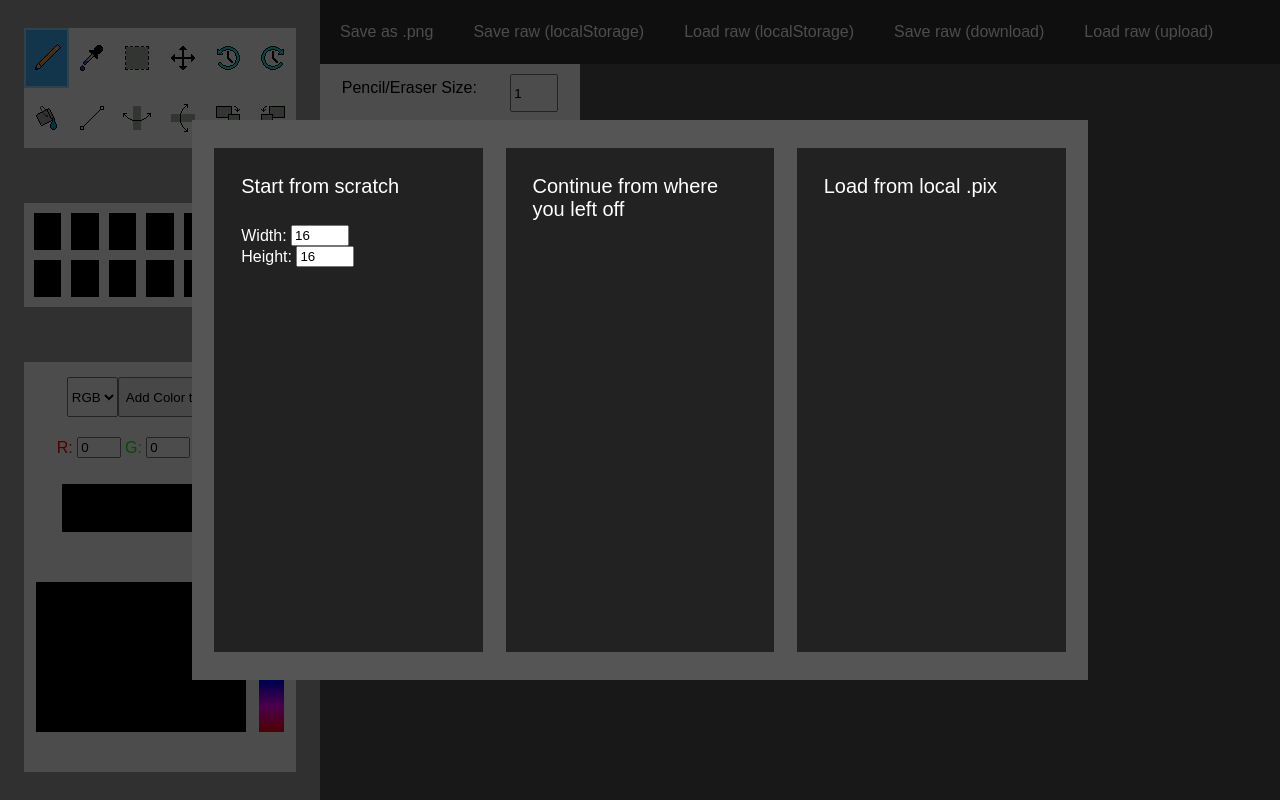
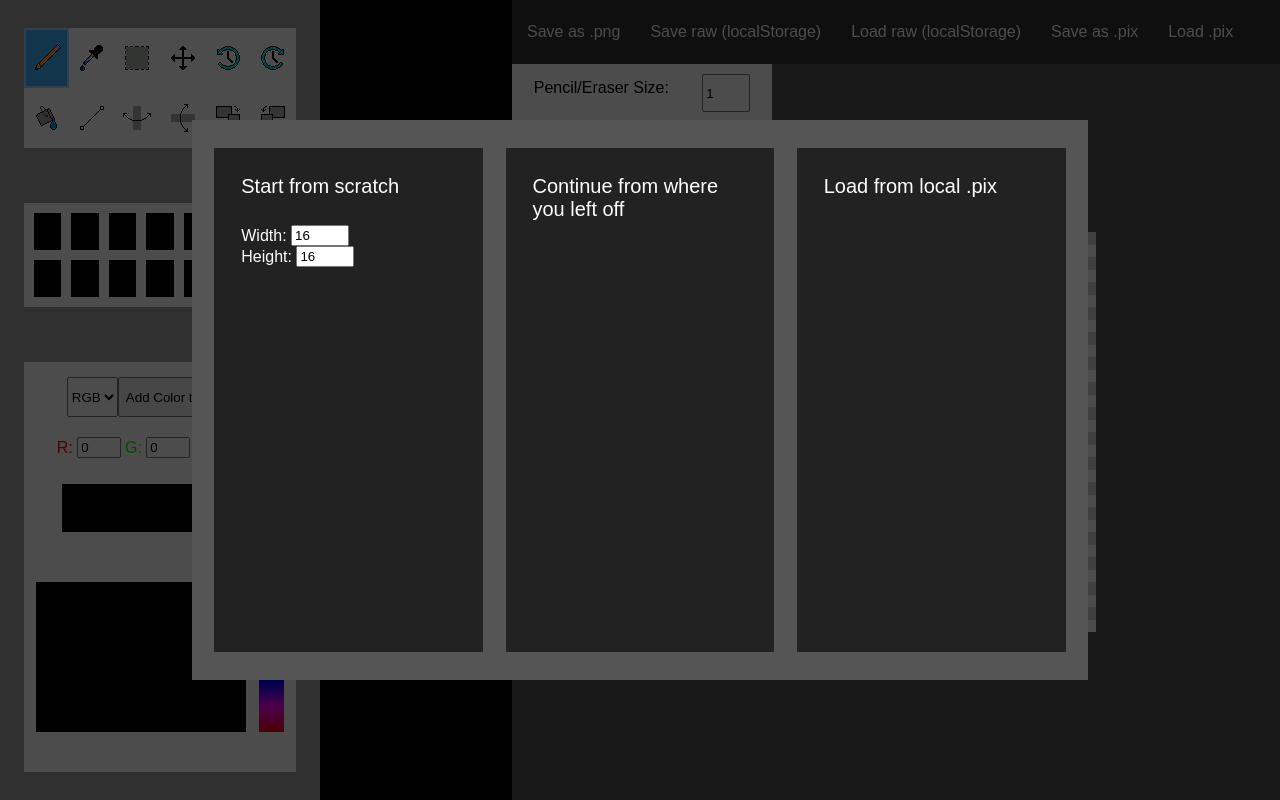
Before and after one commit to weiseng18/pixelart, a plain HTML site: page index.html in a window 1280 px wide. Drawn offline with Linux system fonts and the light colour scheme.

Commit message:
[feature prep] add #frameArea and adjusted relevant CSS to allow #frameArea to be displayed properly

```diff
--- a/index.html
+++ b/index.html
@@ -27,13 +27,14 @@
 				</div>
 			</div>
 		</div>
+		<div id="frameArea"></div>
 		<div id="workingArea">
 			<div id="menu">
 				<div id="savePNG">Save as .png</div>
 				<div id="saveRaw">Save raw (localStorage)</div>
 				<div id="loadRaw">Load raw (localStorage)</div>
-				<div id="downloadRaw">Save raw (download)</div>
-				<div id="uploadRaw">Load raw (upload)</div>
+				<div id="downloadRaw">Save as .pix</div>
+				<div id="uploadRaw">Load .pix</div>
 			</div>
 			<div id="mainArea"></div>
 		</div>
--- a/interface.css
+++ b/interface.css
@@ -82,6 +82,19 @@ sidebar
 }
 
 /*---------
+frame area
+---------*/
+
+#frameArea {
+	height: 100vh;
+	width: 15%;
+	background: #000;
+	float: left;
+	overflow-y: scroll;
+	overflow-x: hidden;
+}
+
+/*---------
 menu
 ---------*/
 
@@ -97,7 +110,7 @@ menu
 	text-align: center;
 	display: flex;
 	align-items: center;
-	padding: 0px 20px;
+	padding: 0px 15px;
 	color: white;
 }
 
@@ -125,7 +138,7 @@ canvas:hover {
 }
 
 #workingArea {
-	width: 75%;
+	width: 60%;
 	height: 100vh;
 	float: left;
 }
--- a/js/draw_area.js
+++ b/js/draw_area.js
@@ -276,7 +276,7 @@ Box.prototype.generateSizeChooser = function() {
 
 	div.style.position = "absolute";
 	div.style.top = "8%";
-	div.style.left = "25%";
+	div.style.left = "40%";
 
 	div.style.width = "250px";
 	div.style.height = "6vh";
```
